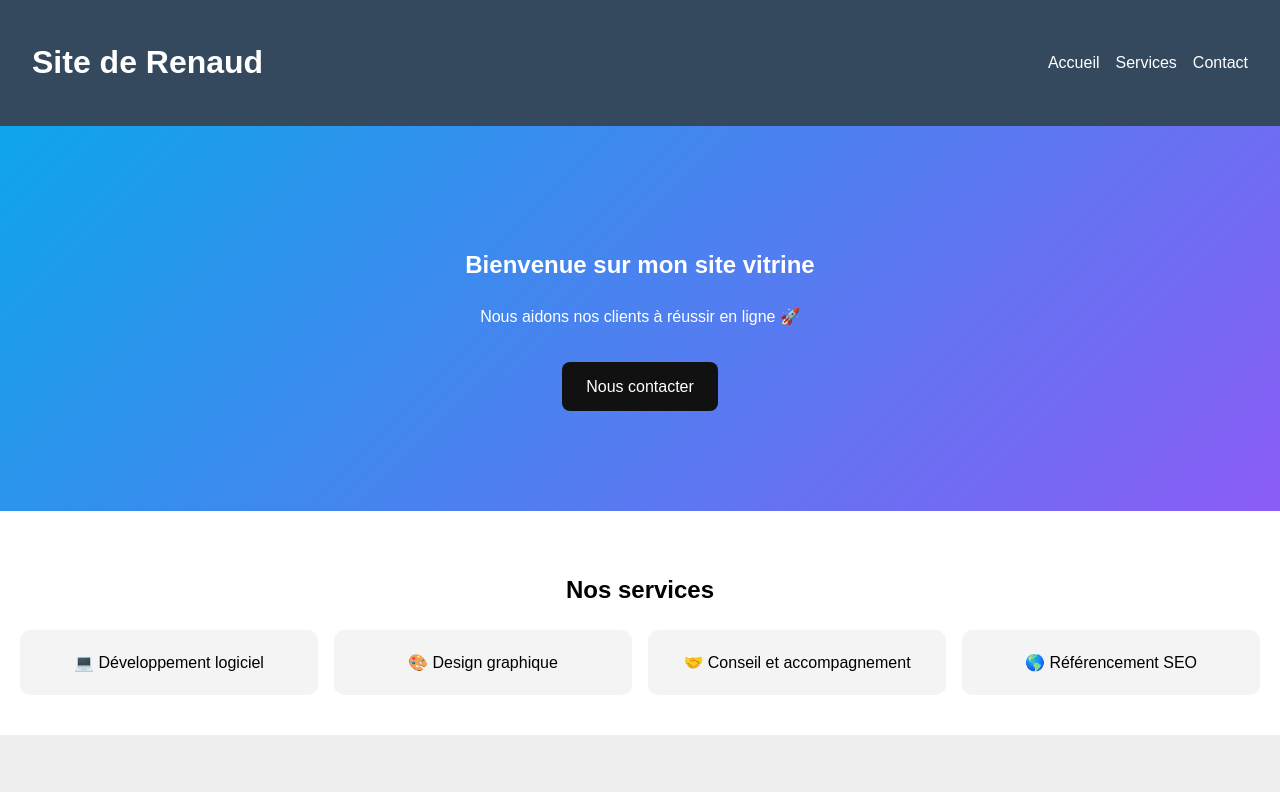
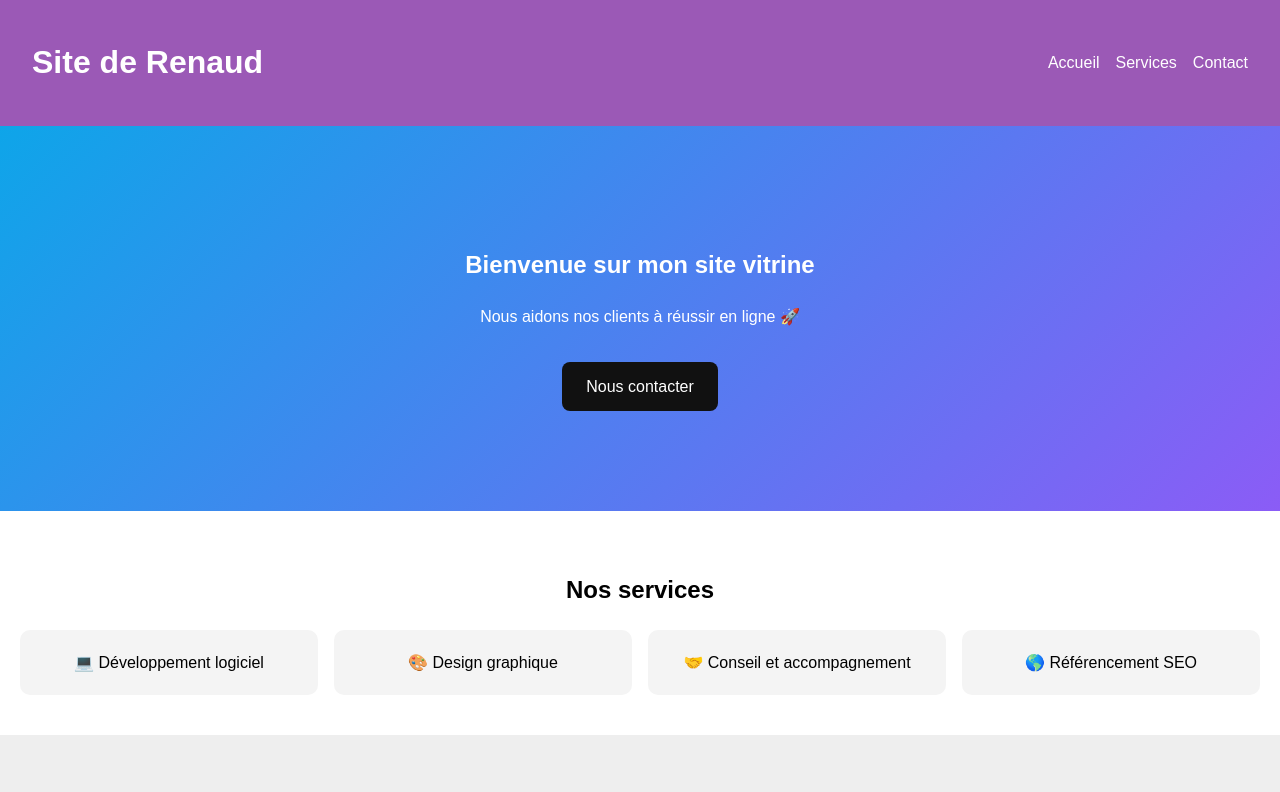
Before and after one commit to renaudespinasse-arch/portfolio, a plain HTML site: page site-vitrine-b/index3.html in a window 1280 px wide. Shown: the top 792 px of the page. Drawn offline with Linux system fonts and the light colour scheme.

Commit message:
Update style.css

```diff
--- a/site-vitrine-b/style.css
+++ b/site-vitrine-b/style.css
@@ -7,7 +7,7 @@ body {
 
 /* 1. Header */
 header {
-  background: #34495e;
+  background: #9b59b6;
   color: #fff;
   padding: 1rem 2rem;
   display: flex;
```
